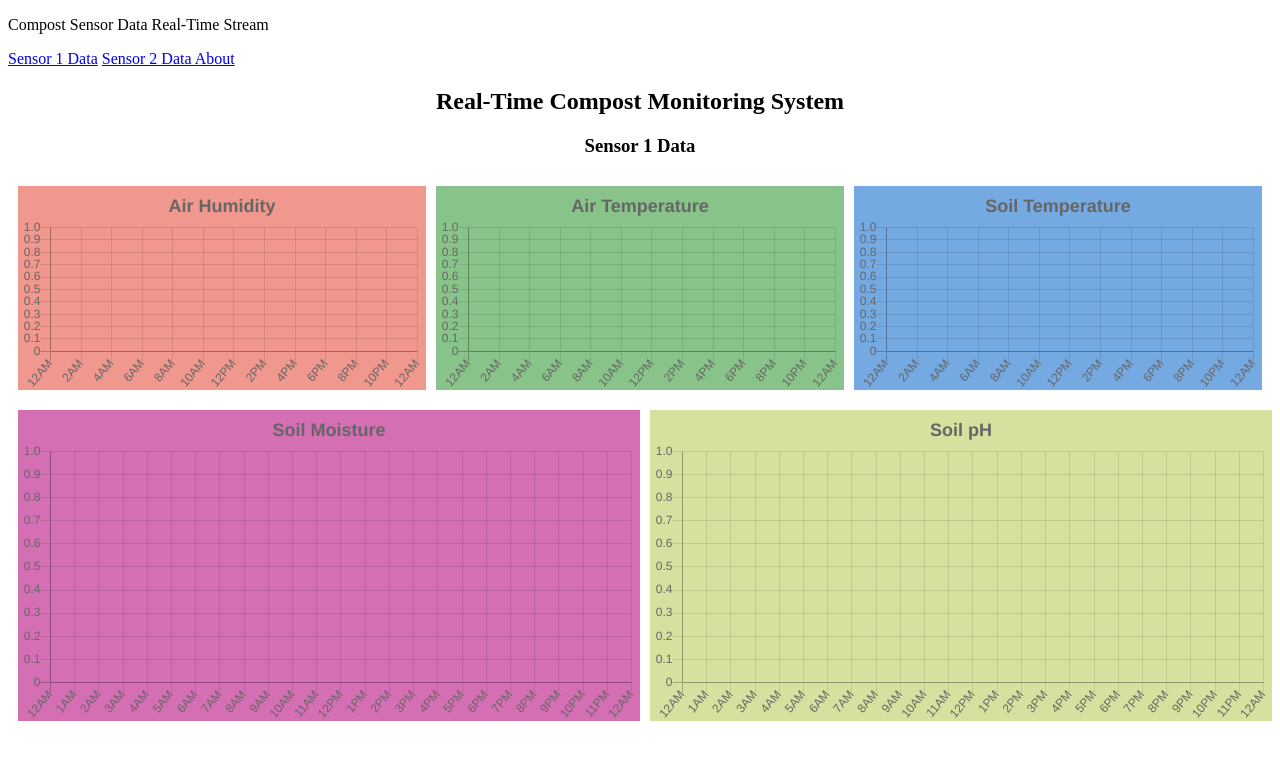
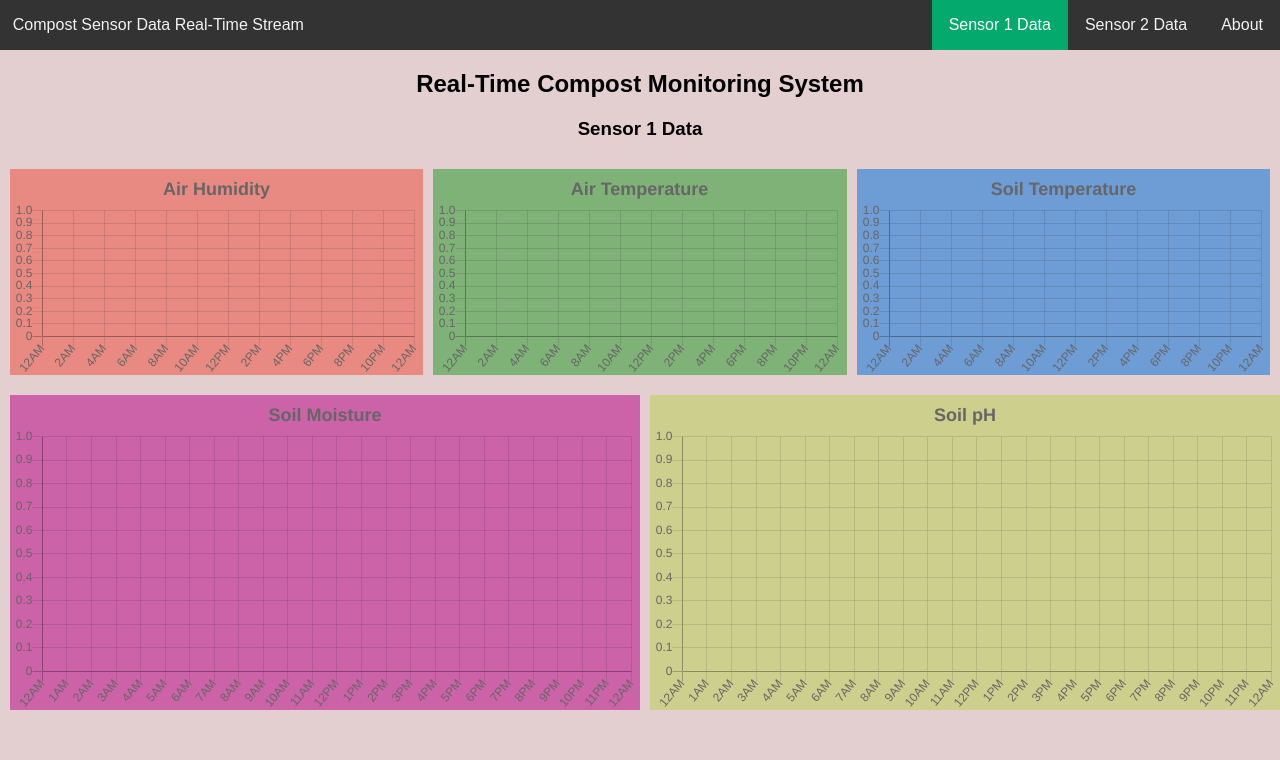
Before and after one commit to fjaqu1n0/SmartCompost, a PHP site: page / in a window 1280 px wide. Shown: the top 760 px of the page. Run offline with PHP 8.4, Linux system fonts and the light colour scheme; some libraries are stand-ins or nearby versions.

Commit message:
Update style.css

```diff
--- a/style.css
+++ b/style.css
@@ -1,12 +1,60 @@
 .container{
     display:flex;
 }
+
+body {
+    font-family: Arial, Helvetica, sans-serif;
+    padding: 0;
+    margin: 0;
+    background: #e3cfcf;
+    }
 
 .label{
     flex:1;
     vertical-align: middle;
     text-align: center;
 }
+
+.navigator {
+    background-color: #333;
+    overflow: hidden;
+  }
+
+.navigator a {
+    float: left;
+    color: #f2f2f2;
+    text-align: center;
+    padding: 16px 17px;
+    text-decoration: none;
+
+  }
+
+  nav{
+    float:right;
+  }
+
+.Head{
+    float: left;
+    color: #f2f2f2;
+    text-decoration: none;
+    margin-left: 1%;
+}
+
+.navigator a:hover {
+    background-color: #ddd;
+    color: black;
+  }
+
+.navigator a.active {
+    background-color: #04AA6D;
+    color: white;
+  }
+
+
+h2{
+    text-align: center;
+}
+
 
 .x{
     flex:3;
@@ -44,7 +92,3 @@
     margin-top: 10px;
     margin-bottom:10px;
 }
-
-h2{
-    text-align: center;
-}
```
